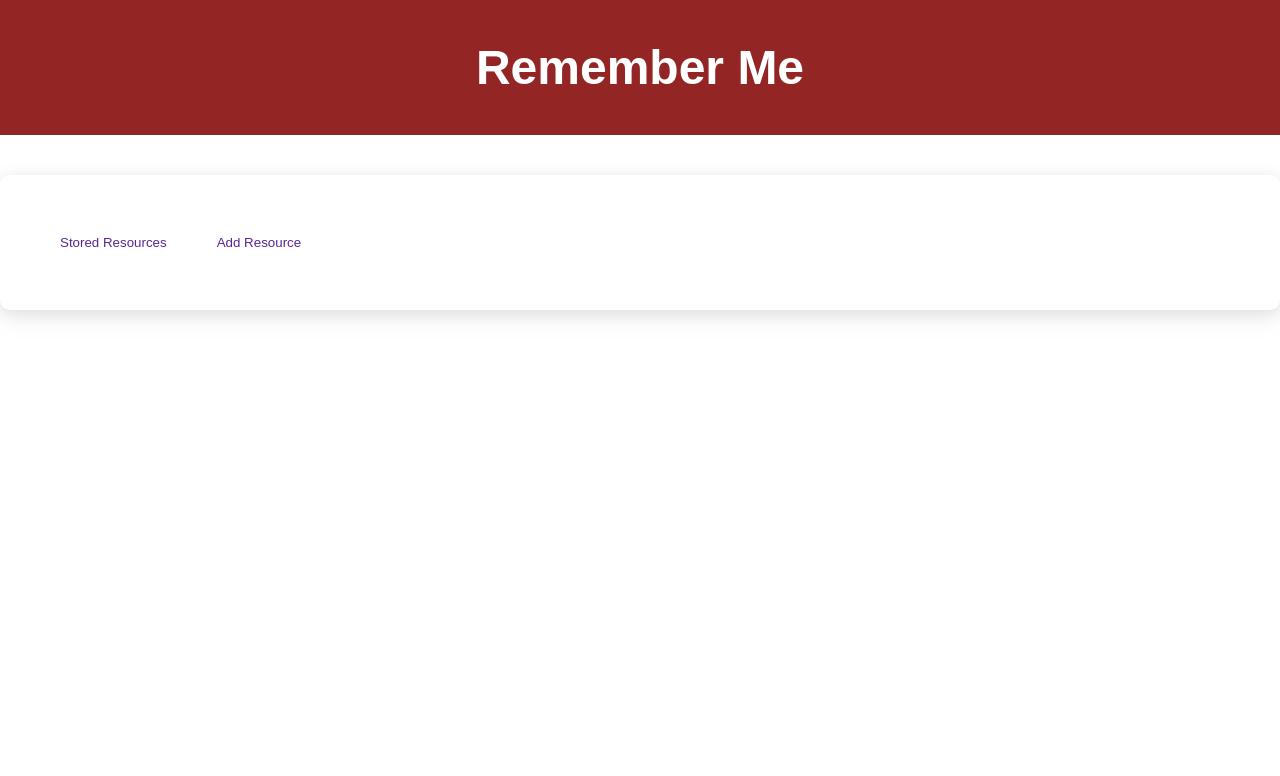
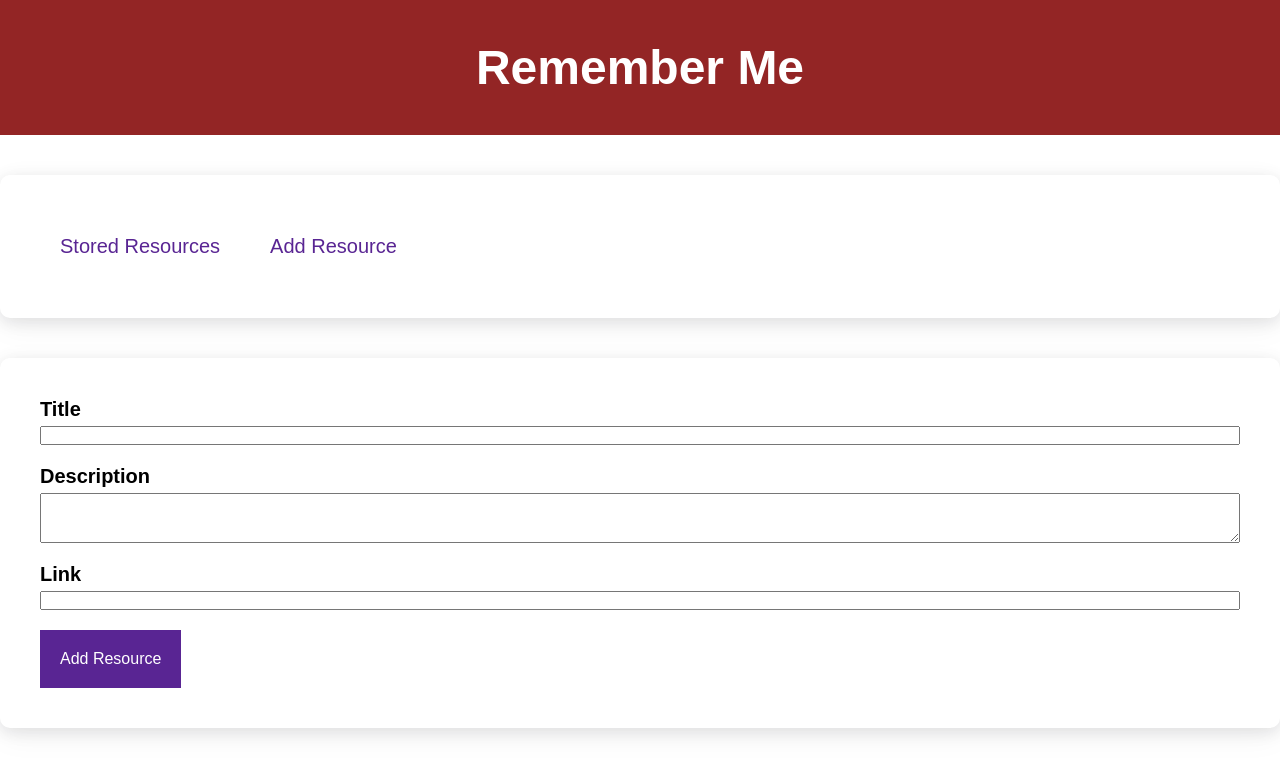
Before and after one commit to salvadorperezm/vue-remember-me, a Vue app: page / in a window 1280 px wide. Both pictures are taken after a click on the button "Add Resource". Shown: the top 776 px of the page. Built offline with nearby package versions, Linux system fonts and the light colour scheme.

Commit message:
created form to add resources

```diff
--- /dev/null
+++ b/src/components/AddResource.vue
@@ -0,0 +1,72 @@
+<template>
+    <section>
+        <form @submit.prevent="addResource" class="add-resource__form">
+            <label for="title" class="add-resource__label">Title</label>
+            <input type="text" id="title" v-model="resource.title" class="add-resource__input" />
+            <label for="description" class="add-resource__label">Description</label>
+            <textarea type="text" id="description" v-model="resource.description"
+                class="add-resource__text-area"></textarea>
+            <label for="link" class="add-resource__label">Link</label>
+            <input type="text" id="link" v-model="resource.link" class="add-resource__input" />
+            <button class="add-resource__button">Add Resource</button>
+        </form>
+    </section>
+</template>
+
+<script>
+export default {
+    emits: ['new-resource'],
+    data() {
+        return {
+            resource: {
+                title: '',
+                description: '',
+                link: '',
+            }
+        }
+    },
+    methods: {
+        addResource() {
+            this.$emit('new-resource', this.resource)
+        }
+    }
+}
+</script>
+
+<style scoped>
+.add-resource__form {
+    display: flex;
+    flex-direction: column;
+    align-items: flex-start;
+}
+
+.add-resource__label {
+    font-size: 20px;
+    font-weight: bold;
+    margin-block-end: 5px;
+}
+
+.add-resource__input,
+.add-resource__text-area {
+    width: 100%;
+    margin-block-end: 20px;
+}
+
+.add-resource__text-area {
+    height: 50px;
+    font-family: sans-serif;
+}
+
+.add-resource__button {
+    text-transform: capitalize;
+    border: none;
+    padding: 20px;
+    color: var(--white);
+    background-color: var(--purple);
+    font-size: 16px;
+}
+
+.add-resource__button:hover {
+    cursor: pointer;
+}
+</style>
--- a/src/components/PageLayout.vue
+++ b/src/components/PageLayout.vue
@@ -1,16 +1,18 @@
 <template>
     <the-header></the-header>
     <page-selector @selected-component="componentToDisplay"></page-selector>
-    <component :is="currentComponent" :resources="resources" @return-id="returnId"></component>
+    <component :is="currentComponent" :resources="resources" @return-id="returnId" @new-resource="addResource"></component>
 </template>
 
 <script>
+import AddResource from "./AddResource.vue";
 import PageSelector from "./PageSelector.vue";
 import StoredResources from "./StoredResources.vue";
 import TheHeader from "./TheHeader.vue"
 
 export default {
     components: {
+        'add-resource': AddResource,
         'page-selector': PageSelector,
         'stored-resources': StoredResources,
         'the-header': TheHeader
@@ -27,6 +29,9 @@ export default {
         },
         returnId(id) {
             console.log(id)
+        },
+        addResource(resource) {
+            this.resources.push(resource)
         }
     }
 }
--- a/src/components/PageSelector.vue
+++ b/src/components/PageSelector.vue
@@ -36,6 +36,7 @@ export default {
     padding: 20px;
     color: var(--purple);
     background-color: var(--white);
+    font-size: 20px;
 
 }
 
```
